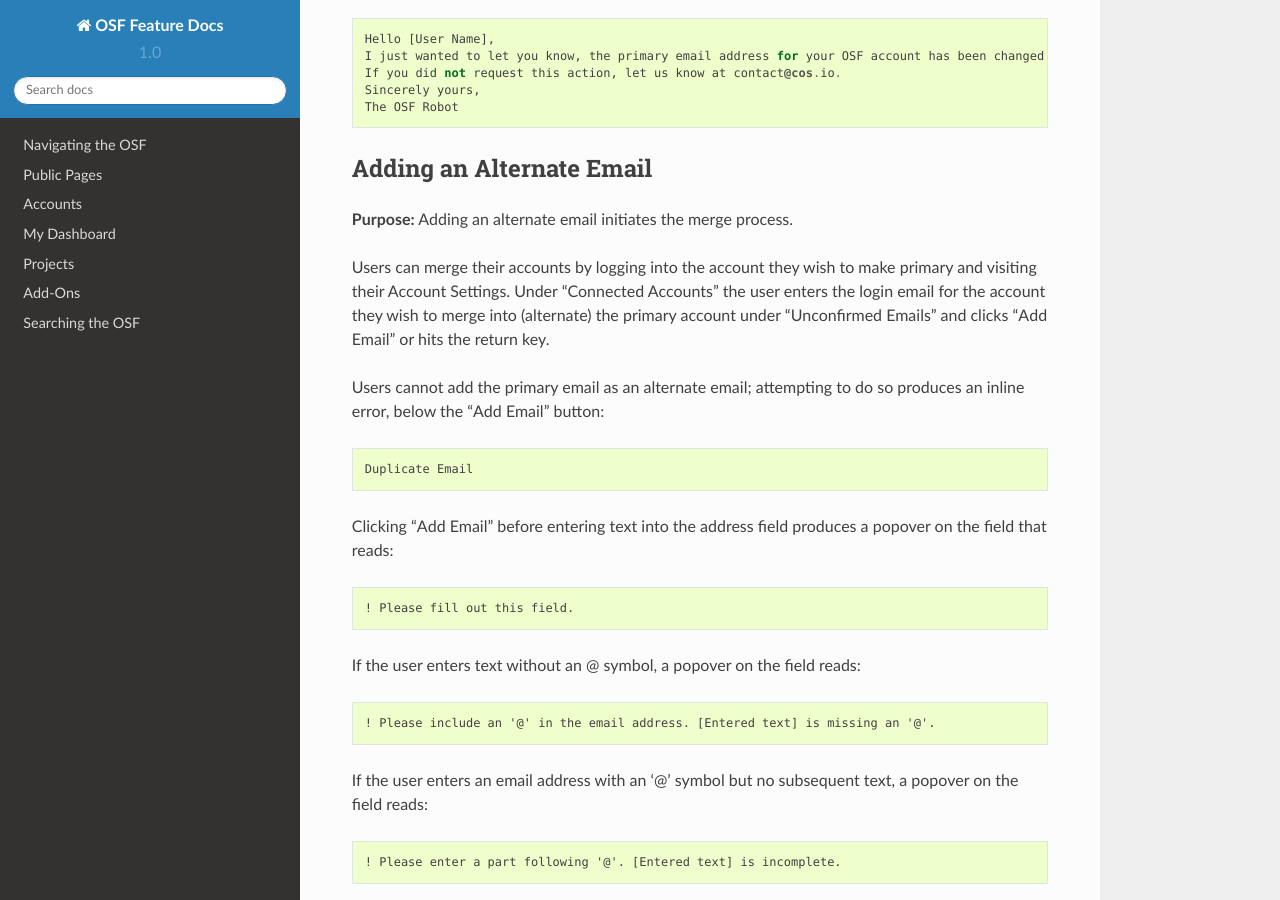
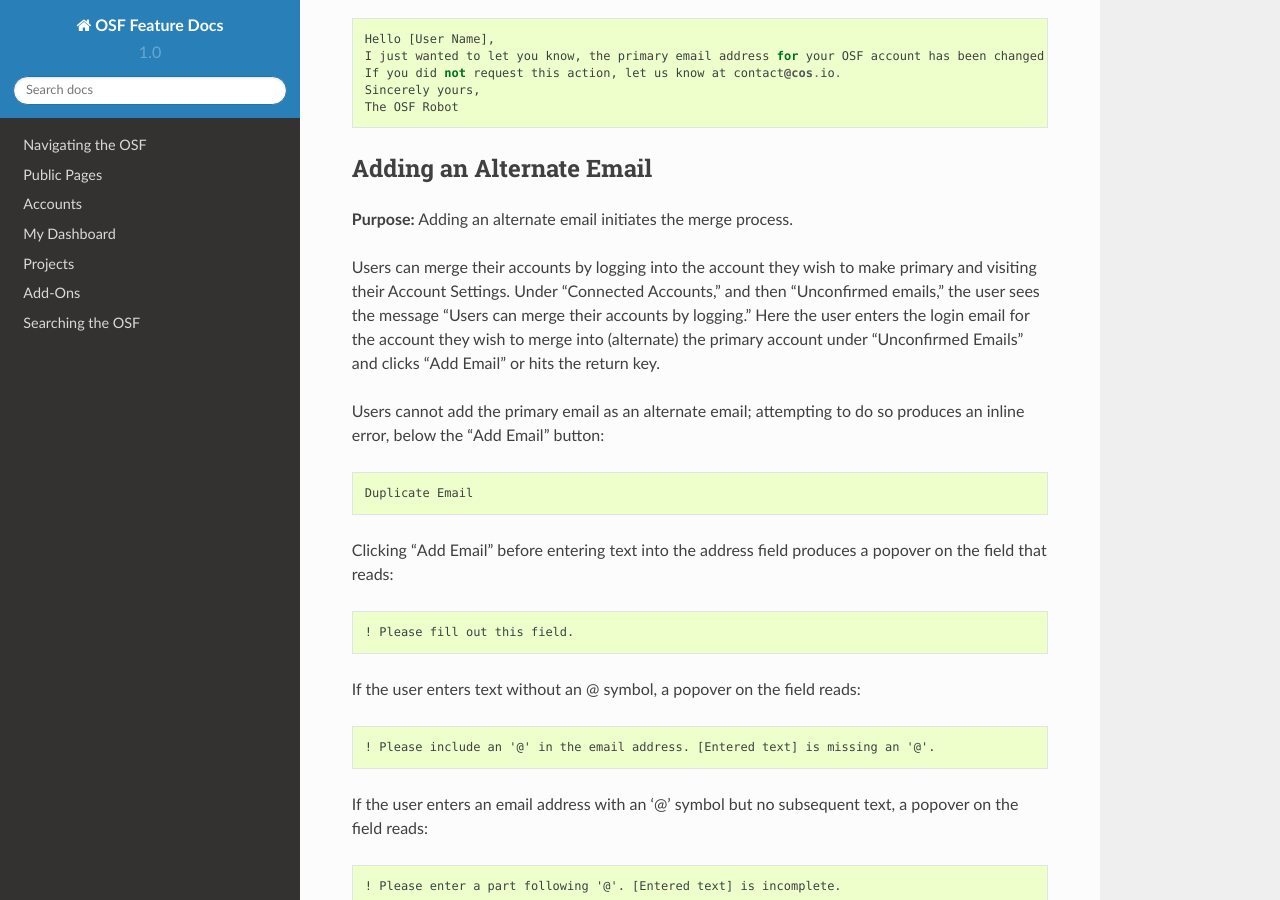
Before and after one commit to CenterForOpenScience/OSFDocs, a Sphinx documentation site: the page built from docs/accounts/account_settings.rst, in a window 1280 px wide and 900 px high, scrolled down 953 px. Built offline with Sphinx 7.4.7 and the Read the Docs theme 2.0.0, drawn with Linux system fonts in a browser that asks for light colours.

Commit message:
message about merging accounts

```diff
--- a/docs/accounts/account_settings.rst
+++ b/docs/accounts/account_settings.rst
@@ -40,8 +40,7 @@
 **Purpose:** Adding an alternate email initiates the merge process.
 
 Users can merge their accounts by logging into the account they wish to make primary and visiting their Account Settings.
-Under “Connected Accounts” the user enters the login email for the account they wish to merge into (alternate) the primary
-account under “Unconfirmed Emails” and clicks “Add Email” or hits the return key.
+Under “Connected Accounts,” and then "Unconfirmed emails," the user sees the message "Users can merge their accounts by logging." Here the user enters the login email for the account they wish to merge into (alternate) the primary account under “Unconfirmed Emails” and clicks “Add Email” or hits the return key.
 
 Users cannot add the primary email as an alternate email; attempting to do so produces an inline error, below the “Add Email” button::
 
```
